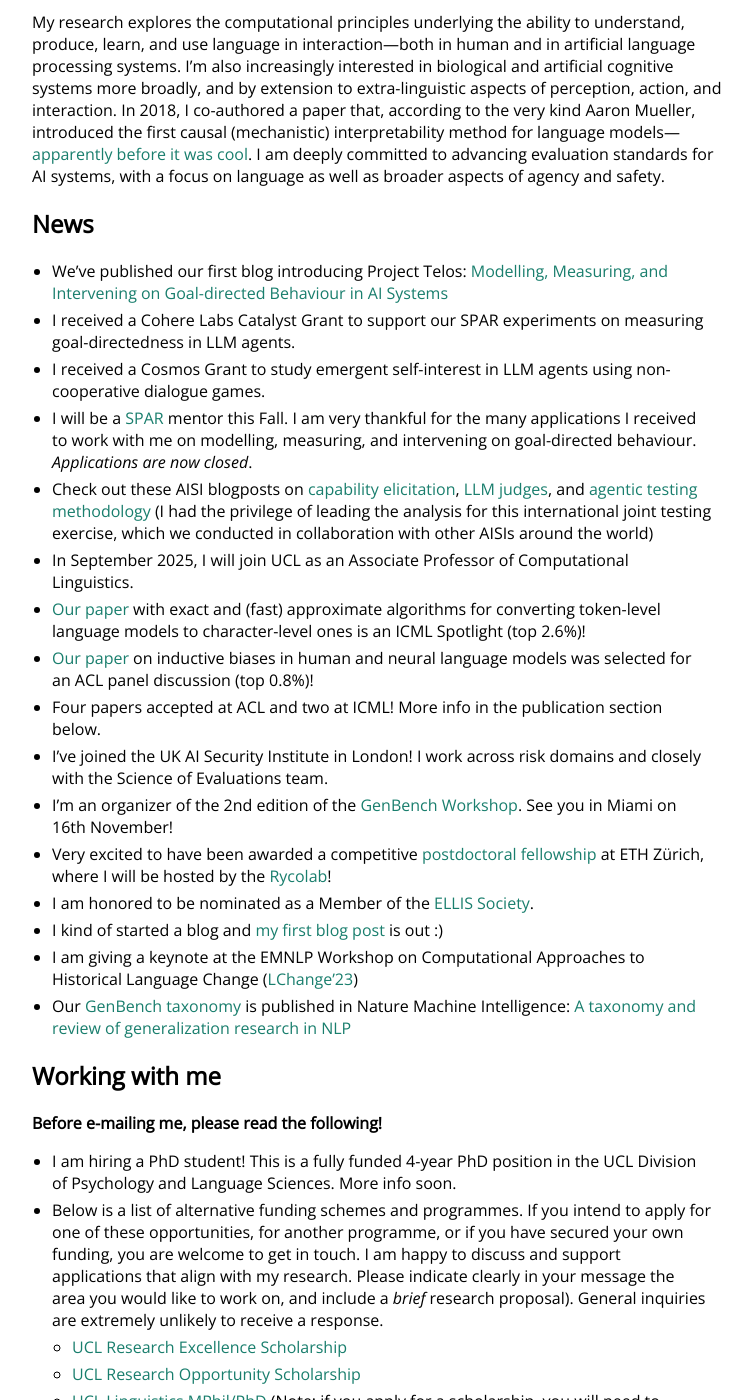
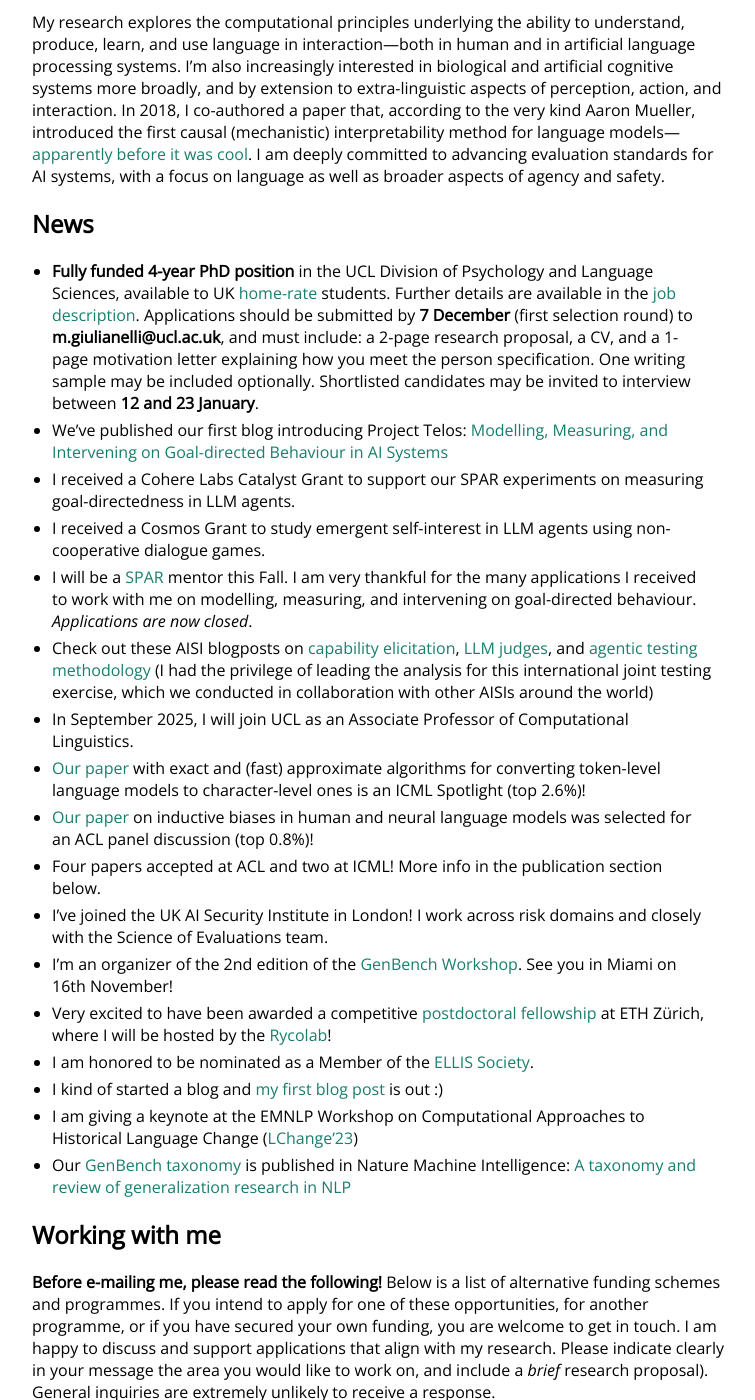
Before and after one commit to glnmario/glnmario.github.io, a Jekyll site: the page built from index.md, in a window 1280 px wide and 1400 px high, scrolled down 285 px. Shown: the whole window, without its empty margins (258-1013 px from the left). Built offline with Jekyll 4.4.1, drawn with Linux system fonts in a browser that asks for light colours; some of the changed text lies outside the part shown.

Commit message:
Update index.md

```diff
--- a/index.md
+++ b/index.md
@@ -12,6 +12,7 @@ My research explores the computational principles underlying the ability to unde
 
 
 ## News
+- **Fully funded 4-year PhD position** in the UCL Division of Psychology and Language Sciences, available to UK [home-rate](https://www.ucl.ac.uk/students/fees-and-funding/pay-your-fees/fee-schedules/student-fee-status) students. Further details are available in the [job description](https://drive.google.com/file/d/1StWWwRo_MTKnFaP-jGnhWE09kveizmMK/view?usp=share_link). Applications should be submitted by **7 December** (first selection round) to **m.giulianelli@ucl.ac.uk**, and must include: a 2-page research proposal, a CV, and a 1-page motivation letter explaining how you meet the person specification. One writing sample may be included optionally. Shortlisted candidates may be invited to interview between **12 and 23 January**.
 - We've published our first blog introducing Project Telos: [Modelling, Measuring, and Intervening on Goal-directed Behaviour in AI Systems](https://www.lesswrong.com/posts/WHbDLytjFZrMSJsL2/modelling-measuring-and-intervening-on-goal-directed?utm_campaign=post_share&utm_source=link)
 - I received a Cohere Labs Catalyst Grant to support our SPAR experiments on measuring goal-directedness in LLM agents.
 - I received a Cosmos Grant to study emergent self-interest in LLM agents using non-cooperative dialogue games.
@@ -38,15 +39,14 @@ My research explores the computational principles underlying the ability to unde
 
 ## Working with me
 **Before e-mailing me, please read the following!**
-
-- I am hiring a PhD student! This is a fully funded 4-year PhD position in the UCL Division of Psychology and Language Sciences. More info soon.
-- Below is a list of alternative funding schemes and programmes. If you intend to apply for one of these opportunities, for another programme, or if you have secured your own funding, you are welcome to get in touch. I am happy to discuss and support applications that align with my research. Please indicate clearly in your message the area you would like to work on, and include a *brief* research proposal). General inquiries are extremely unlikely to receive a response.
+Below is a list of alternative funding schemes and programmes. If you intend to apply for one of these opportunities, for another programme, or if you have secured your own funding, you are welcome to get in touch. I am happy to discuss and support applications that align with my research. Please indicate clearly in your message the area you would like to work on, and include a *brief* research proposal). General inquiries are extremely unlikely to receive a response.
   - [UCL Research Excellence Scholarship](https://www.ucl.ac.uk/scholarships/research-excellence-scholarship)
   - [UCL Research Opportunity Scholarship](https://www.ucl.ac.uk/scholarships/ucl-research-opportunity-scholarship)
   - [UCL Linguistics MPhil/PhD](https://www.ucl.ac.uk/prospective-students/graduate/research-degrees/linguistics-mphil-phd) (Note: if you apply for a scholarship, you will need to apply for this in parallel)
   - [UCL Foundational Artificial Intelligence MPhil/PhD](https://www.ucl.ac.uk/foundational-ai-cdt/) (happy to be a second supervisor)
   - [Gatsby Unit PhD Programme](https://www.ucl.ac.uk/gatsby/study-and-work/gatsby-unit-phd-programme) (happy to be a second supervisor)
   - [Information page on studentships](https://www.ucl.ac.uk/doctoral-school/funding/apply-studentships)
+
 <!--
 - [UBEL DTP’s ESRC Studentship](https://ubel-dtp.ac.uk/esrc-studentships-main-competition/)
 - [LAHP Open Studentship](https://www.lahp.ac.uk/prospective-students/how-to-apply-for-an-open-studentship/)
```
